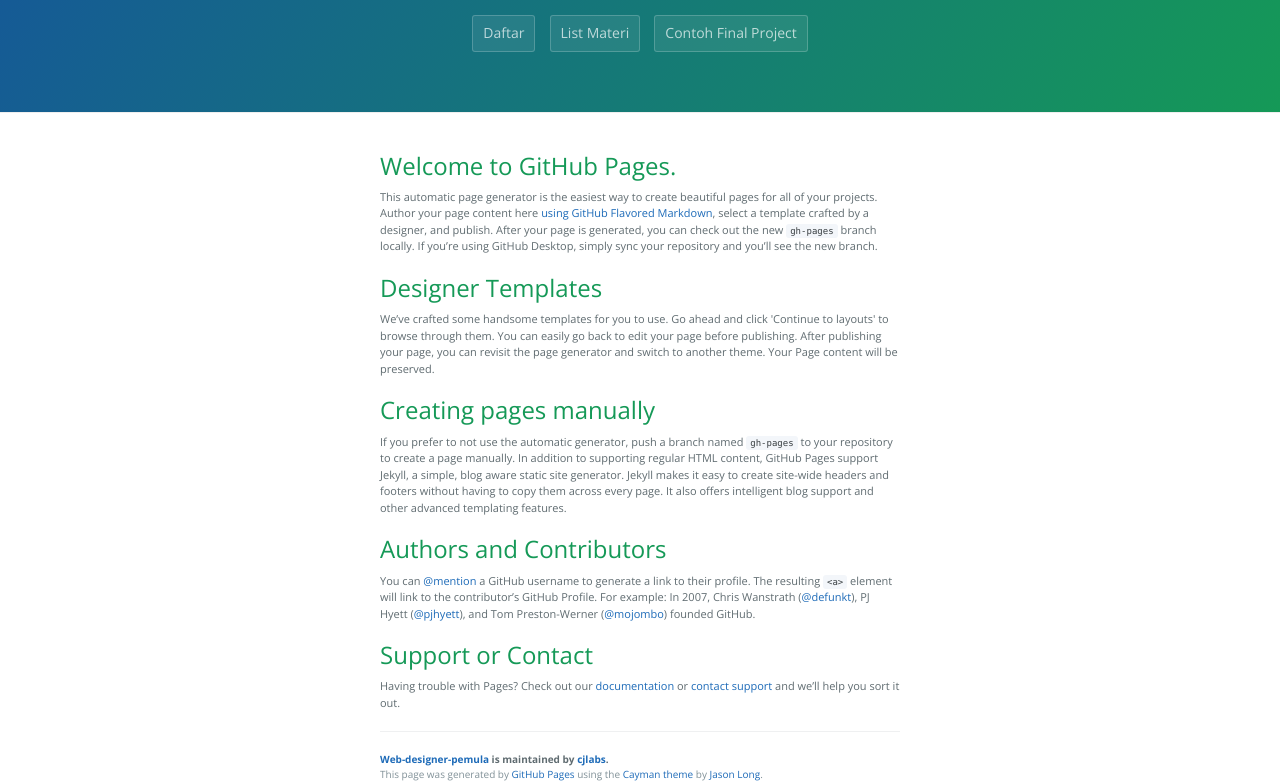
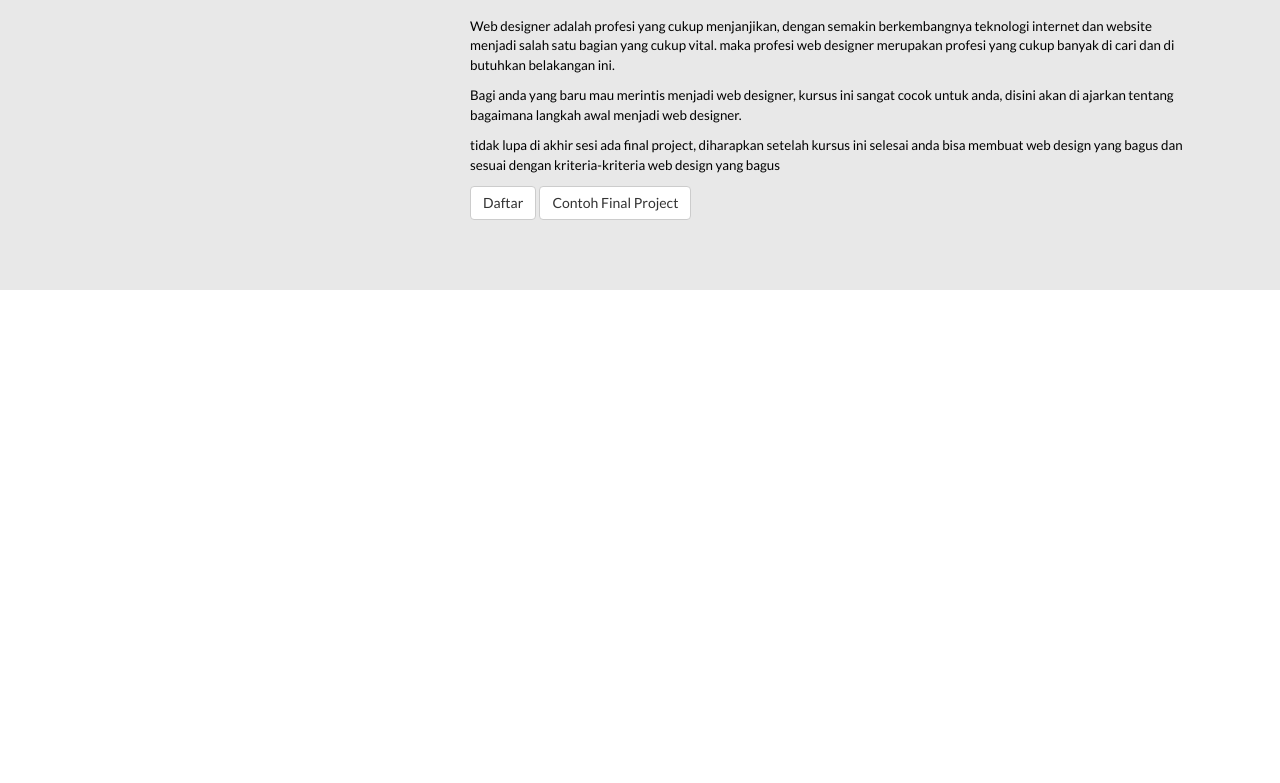
Before and after one commit to cjlabs/web-designer-pemula, a website: page index.html in a window 1280 px wide. Shown: the part 165-948 px from the top of the page. After the commit the page ends 800 px from the top, so only its background shows below. Drawn offline with nearby package versions, Linux system fonts and the light colour scheme.

Commit message:
update layout

```diff
--- a/index.html
+++ b/index.html
@@ -5,8 +5,10 @@
     <title>Web-designer-pemula by cjlabs</title>
     <meta name="viewport" content="width=device-width, initial-scale=1">
     <link rel="stylesheet" type="text/css" href="stylesheets/normalize.css" media="screen">
+    <link href='https://fonts.googleapis.com/css?family=Lato:400,100,100italic,300,300italic,700,700italic,900,900italic,400italic' rel='stylesheet' type='text/css'>
     <link href='https://fonts.googleapis.com/css?family=Open+Sans:400,700' rel='stylesheet' type='text/css'>
     <link rel="stylesheet" type="text/css" href="stylesheets/stylesheet.css" media="screen">
+      <link rel="stylesheet" type="text/css" href="stylesheets/style.css" media="screen">
     <link rel="stylesheet" type="text/css" href="stylesheets/github-light.css" media="screen">
     <link rel="stylesheet" type="text/css" href="bower_components/bootstrap/dist/css/bootstrap.min.css" />
     <link rel="stylesheet" type="text/css" href="bower_components/font-awesome/css/font-awesome.min.css" />
@@ -15,45 +17,29 @@
   </head>
   <body>
     <section class="page-header">
-    <h1 class="project-name">WEB DESIGNER UNTUK PEMULA</h1>
-      <h2 class="project-tagline">Panduan awal menjadi web designer</h2>
-      <a href="https://github.com/cjlabs/web-designer-pemula" class="btn">Daftar</a>
-      <a href="https://github.com/cjlabs/web-designer-pemula/zipball/master" class="btn">List Materi</a>
-      <a href="https://github.com/cjlabs/web-designer-pemula/tarball/master" class="btn">Contoh Final Project</a>
+      <div class="container">
+        <div class="col-md-4"></div>
+        <div class="col-md-8 text-left text black">
+
+            <h2 class="project-tagline">Bagian Pertama</h2>
+    <h1 class="project-name">WEB DESIGNER UNTUK PEMULA</h1><hr/>
+      <p>
+        Web designer adalah profesi yang cukup menjanjikan, dengan semakin berkembangnya teknologi internet dan website menjadi salah satu bagian yang cukup vital. maka profesi web designer merupakan profesi yang cukup banyak di cari dan di butuhkan belakangan ini. </p>
+<p>
+Bagi anda yang baru mau merintis menjadi web designer, kursus ini sangat cocok untuk anda, disini akan di ajarkan tentang bagaimana langkah awal menjadi web designer.
+</p>
+<p>
+tidak lupa di akhir sesi ada final project, diharapkan setelah kursus ini selesai anda bisa membuat web design yang bagus dan sesuai dengan kriteria-kriteria web design yang bagus
+</p>
+      <a href="https://github.com/cjlabs/web-designer-pemula" class="btn btn-default">Daftar</a>
+      <a href="https://github.com/cjlabs/web-designer-pemula/tarball/master" class="btn btn-default">Contoh Final Project</a>
+    </div>
+</div>
     </section>
 
-    <section class="main-content">
-      <h3>
-<a id="welcome-to-github-pages" class="anchor" href="#welcome-to-github-pages" aria-hidden="true"><span aria-hidden="true" class="octicon octicon-link"></span></a>Welcome to GitHub Pages.</h3>
-
-<p>This automatic page generator is the easiest way to create beautiful pages for all of your projects. Author your page content here <a href="https://guides.github.com/features/mastering-markdown/">using GitHub Flavored Markdown</a>, select a template crafted by a designer, and publish. After your page is generated, you can check out the new <code>gh-pages</code> branch locally. If you’re using GitHub Desktop, simply sync your repository and you’ll see the new branch.</p>
-
-<h3>
-<a id="designer-templates" class="anchor" href="#designer-templates" aria-hidden="true"><span aria-hidden="true" class="octicon octicon-link"></span></a>Designer Templates</h3>
-
-<p>We’ve crafted some handsome templates for you to use. Go ahead and click 'Continue to layouts' to browse through them. You can easily go back to edit your page before publishing. After publishing your page, you can revisit the page generator and switch to another theme. Your Page content will be preserved.</p>
-
-<h3>
-<a id="creating-pages-manually" class="anchor" href="#creating-pages-manually" aria-hidden="true"><span aria-hidden="true" class="octicon octicon-link"></span></a>Creating pages manually</h3>
-
-<p>If you prefer to not use the automatic generator, push a branch named <code>gh-pages</code> to your repository to create a page manually. In addition to supporting regular HTML content, GitHub Pages support Jekyll, a simple, blog aware static site generator. Jekyll makes it easy to create site-wide headers and footers without having to copy them across every page. It also offers intelligent blog support and other advanced templating features.</p>
-
-<h3>
-<a id="authors-and-contributors" class="anchor" href="#authors-and-contributors" aria-hidden="true"><span aria-hidden="true" class="octicon octicon-link"></span></a>Authors and Contributors</h3>
-
-<p>You can <a href="https://help.github.com/articles/basic-writing-and-formatting-syntax/#mentioning-users-and-teams" class="user-mention">@mention</a> a GitHub username to generate a link to their profile. The resulting <code>&lt;a&gt;</code> element will link to the contributor’s GitHub Profile. For example: In 2007, Chris Wanstrath (<a href="https://github.com/defunkt" class="user-mention">@defunkt</a>), PJ Hyett (<a href="https://github.com/pjhyett" class="user-mention">@pjhyett</a>), and Tom Preston-Werner (<a href="https://github.com/mojombo" class="user-mention">@mojombo</a>) founded GitHub.</p>
-
-<h3>
-<a id="support-or-contact" class="anchor" href="#support-or-contact" aria-hidden="true"><span aria-hidden="true" class="octicon octicon-link"></span></a>Support or Contact</h3>
-
-<p>Having trouble with Pages? Check out our <a href="https://help.github.com/pages">documentation</a> or <a href="https://github.com/contact">contact support</a> and we’ll help you sort it out.</p>
-
-      <footer class="site-footer">
-        <span class="site-footer-owner"><a href="https://github.com/cjlabs/web-designer-pemula">Web-designer-pemula</a> is maintained by <a href="https://github.com/cjlabs">cjlabs</a>.</span>
-
-        <span class="site-footer-credits">This page was generated by <a href="https://pages.github.com">GitHub Pages</a> using the <a href="https://github.com/jasonlong/cayman-theme">Cayman theme</a> by <a href="https://twitter.com/jasonlong">Jason Long</a>.</span>
-      </footer>
-
+    <section class="info grey">
+      <div class="container">
+      </div>
     </section>
 
 
--- /dev/null
+++ b/stylesheets/style.css
@@ -0,0 +1,11 @@
+section{
+  margin: 0px;
+  padding:10px;
+}
+
+section.grey{
+  background-color: #E8E8E8;
+}
+
+
+.text.black{color:black;}
--- a/stylesheets/stylesheet.css
+++ b/stylesheets/stylesheet.css
@@ -5,6 +5,7 @@
   padding: 0;
   margin: 0;
   font-family: "Open Sans", "Helvetica Neue", Helvetica, Arial, sans-serif;
+  font-family: 'Lato', sans-serif;
   font-size: 16px;
   line-height: 1.5;
   color: #606c71; }
@@ -15,49 +16,18 @@
   a:hover {
     text-decoration: underline; }
 
-.btn {
-  display: inline-block;
-  margin-bottom: 1rem;
-  color: rgba(255, 255, 255, 0.7);
-  background-color: rgba(255, 255, 255, 0.08);
-  border-color: rgba(255, 255, 255, 0.2);
-  border-style: solid;
-  border-width: 1px;
-  border-radius: 0.3rem;
-  transition: color 0.2s, background-color 0.2s, border-color 0.2s; }
-  .btn + .btn {
-    margin-left: 1rem; }
-
-.btn:hover {
-  color: rgba(255, 255, 255, 0.8);
-  text-decoration: none;
-  background-color: rgba(255, 255, 255, 0.2);
-  border-color: rgba(255, 255, 255, 0.3); }
-
-@media screen and (min-width: 64em) {
-  .btn {
-    padding: 0.75rem 1rem; } }
-
-@media screen and (min-width: 42em) and (max-width: 64em) {
-  .btn {
-    padding: 0.6rem 0.9rem;
-    font-size: 0.9rem; } }
-
-@media screen and (max-width: 42em) {
-  .btn {
-    display: block;
-    width: 100%;
-    padding: 0.75rem;
-    font-size: 0.9rem; }
-    .btn + .btn {
-      margin-top: 1rem;
-      margin-left: 0; } }
 
 .page-header {
+  margin: 0px;
   color: #fff;
   text-align: center;
-  background-color: #159957;
-  background-image: linear-gradient(120deg, #155799, #159957); }
+  border: none;
+  background-color: #E8E8E8;}
+
+
+.page-header p{
+    font-size: 10pt;
+}
 
 @media screen and (min-width: 64em) {
   .page-header {
@@ -77,7 +47,9 @@
 
 @media screen and (min-width: 64em) {
   .project-name {
-    font-size: 3.25rem; } }
+    font-size: 3.25rem;
+    font-weight: 800;
+    } }
 
 @media screen and (min-width: 42em) and (max-width: 64em) {
   .project-name {
@@ -85,16 +57,16 @@
 
 @media screen and (max-width: 42em) {
   .project-name {
-    font-size: 1.75rem; } }
+    font-size: 2.75rem; } }
 
 .project-tagline {
-  margin-bottom: 2rem;
+
   font-weight: normal;
   opacity: 0.7; }
 
 @media screen and (min-width: 64em) {
   .project-tagline {
-    font-size: 1.25rem; } }
+    font-size: 2.25rem; } }
 
 @media screen and (min-width: 42em) and (max-width: 64em) {
   .project-tagline {
@@ -102,7 +74,7 @@
 
 @media screen and (max-width: 42em) {
   .project-tagline {
-    font-size: 1rem; } }
+    font-size: 2rem; } }
 
 .main-content :first-child {
   margin-top: 0; }
```
